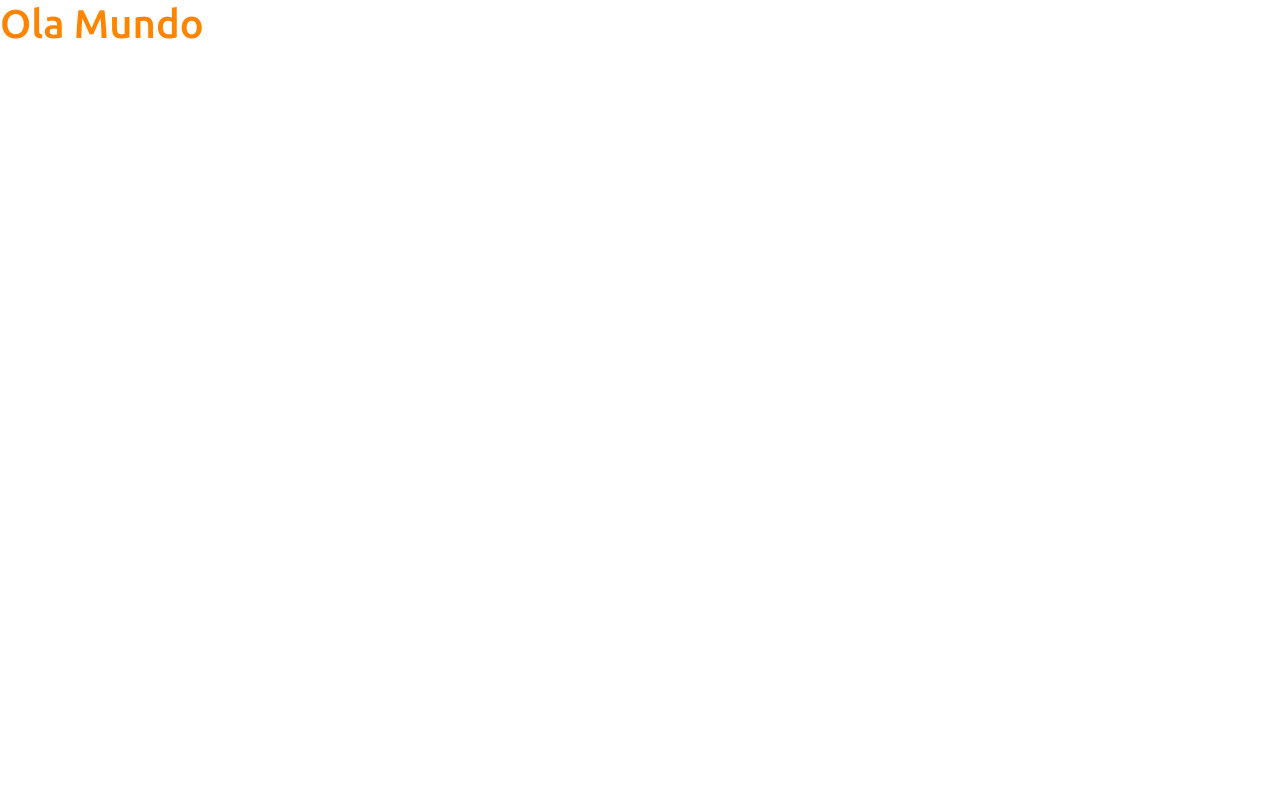
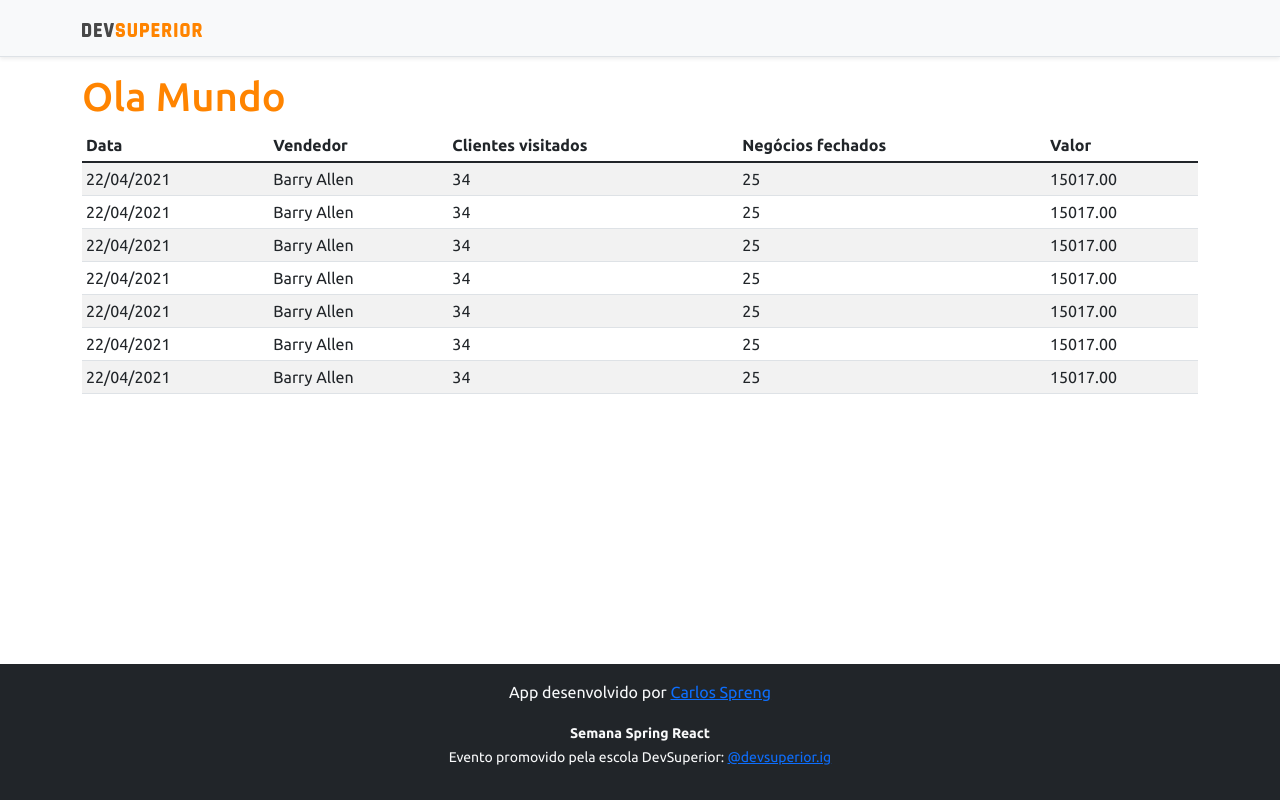
Before and after one commit to cspreng/projeto-sds3, a React (Create React App) app in the folder frontend/: page / in a window 1280 px wide. Built offline with nearby package versions, Linux system fonts and the light colour scheme.

Commit message:
Basic static components

```diff
--- a/frontend/public/index.html
+++ b/frontend/public/index.html
@@ -1,5 +1,5 @@
 <!DOCTYPE html>
-<html lang="en">
+<html lang="pt_BR">
   <head>
     <meta charset="utf-8" />
     <link rel="icon" href="%PUBLIC_URL%/favicon.ico" />
@@ -7,37 +7,12 @@
     <meta name="theme-color" content="#000000" />
     <meta
       name="description"
-      content="Web site created using create-react-app"
+      content="Este app foi desencolvido na semana Spreng React"
     />
-    <link rel="apple-touch-icon" href="%PUBLIC_URL%/logo192.png" />
-    <!--
-      manifest.json provides metadata used when your web app is installed on a
-      user's mobile device or desktop. See https://developers.google.com/web/fundamentals/web-app-manifest/
-    -->
-    <link rel="manifest" href="%PUBLIC_URL%/manifest.json" />
-    <!--
-      Notice the use of %PUBLIC_URL% in the tags above.
-      It will be replaced with the URL of the `public` folder during the build.
-      Only files inside the `public` folder can be referenced from the HTML.
-
-      Unlike "/favicon.ico" or "favicon.ico", "%PUBLIC_URL%/favicon.ico" will
-      work correctly both with client-side routing and a non-root public URL.
-      Learn how to configure a non-root public URL by running `npm run build`.
-    -->
-    <title>React App</title>
+    <title>DSVendas</title>
   </head>
   <body>
-    <noscript>You need to enable JavaScript to run this app.</noscript>
+    <noscript>Você precisa habilitar o JavaScript para rodar este App.</noscript>
     <div id="root"></div>
-    <!--
-      This HTML file is a template.
-      If you open it directly in the browser, you will see an empty page.
-
-      You can add webfonts, meta tags, or analytics to this file.
-      The build step will place the bundled scripts into the <body> tag.
-
-      To begin the development, run `npm start` or `yarn start`.
-      To create a production bundle, use `npm run build` or `yarn build`.
-    -->
   </body>
 </html>
--- a/frontend/src/App.tsx
+++ b/frontend/src/App.tsx
@@ -1,8 +1,19 @@
+import DataTable from "components/DataTable";
+import Footer from "components/Footer";
+import NavBar from "components/NavBar";
+
 function App() {
   return (
-    <div>
-      <h1 className="text-primary">Ola Mundo</h1>
-    </div>
+
+    <>
+      <NavBar />
+      <div className="container">
+        <h1 className="text-primary">Ola Mundo</h1>
+
+        <DataTable />
+      </div>
+      <Footer />
+    </>
   );
 }
 
--- /dev/null
+++ b/frontend/src/components/DataTable/index.tsx
@@ -0,0 +1,70 @@
+const DataTable = () => {
+    return (
+        <div className="table-responsive">
+            <table className="table table-striped table-sm">
+                <thead>
+                    <tr>
+                        <th>Data</th>
+                        <th>Vendedor</th>
+                        <th>Clientes visitados</th>
+                        <th>Negócios fechados</th>
+                        <th>Valor</th>
+                    </tr>
+                </thead>
+                <tbody>
+                    <tr>
+                        <td>22/04/2021</td>
+                        <td>Barry Allen</td>
+                        <td>34</td>
+                        <td>25</td>
+                        <td>15017.00</td>
+                    </tr>
+                    <tr>
+                        <td>22/04/2021</td>
+                        <td>Barry Allen</td>
+                        <td>34</td>
+                        <td>25</td>
+                        <td>15017.00</td>
+                    </tr>
+                    <tr>
+                        <td>22/04/2021</td>
+                        <td>Barry Allen</td>
+                        <td>34</td>
+                        <td>25</td>
+                        <td>15017.00</td>
+                    </tr>
+                    <tr>
+                        <td>22/04/2021</td>
+                        <td>Barry Allen</td>
+                        <td>34</td>
+                        <td>25</td>
+                        <td>15017.00</td>
+                    </tr>
+                    <tr>
+                        <td>22/04/2021</td>
+                        <td>Barry Allen</td>
+                        <td>34</td>
+                        <td>25</td>
+                        <td>15017.00</td>
+                    </tr>
+                    <tr>
+                        <td>22/04/2021</td>
+                        <td>Barry Allen</td>
+                        <td>34</td>
+                        <td>25</td>
+                        <td>15017.00</td>
+                    </tr>
+                    <tr>
+                        <td>22/04/2021</td>
+                        <td>Barry Allen</td>
+                        <td>34</td>
+                        <td>25</td>
+                        <td>15017.00</td>
+                    </tr>
+                </tbody>
+            </table>
+        </div>
+    );
+}
+
+export default DataTable;
--- /dev/null
+++ b/frontend/src/components/Footer/index.tsx
@@ -0,0 +1,13 @@
+const Footer = () => {
+    return (
+        <footer className="footer mt-auto py-3 bg-dark">
+            <div className="container">
+                <p className="text-light">App desenvolvido por <a href="https://github.com/cspreng" target="_blank" rel="noreferrer">Carlos Spreng</a></p>
+                <p className="text-light"><small><strong>Semana Spring React</strong><br />
+                    Evento promovido pela escola DevSuperior: <a href="https://instagram.com/devsuperior.ig" target="_blank" rel="noreferrer">@devsuperior.ig</a></small></p>
+            </div>
+        </footer>
+    );
+}
+
+export default Footer;
--- /dev/null
+++ b/frontend/src/components/NavBar/index.tsx
@@ -0,0 +1,15 @@
+import ImgDsDark from 'assets/img/ds-dark.svg'
+
+const NavBar = () => {
+    return (
+        <div className="d-flex flex-column flex-md-row align-items-center p-3 px-md-4 mb-3 bg-light border-bottom shadow-sm">
+            <div className="container">
+                <nav className="my-2 my-md-0 mr-md-3">
+                    <img src={ImgDsDark} alt="DevSuperior" width="120" />
+                </nav>
+            </div>
+        </div>
+    );
+}
+
+export default NavBar;
```
Also changed, not shown: frontend/src/assets/img/ds-dark.svg (added).
